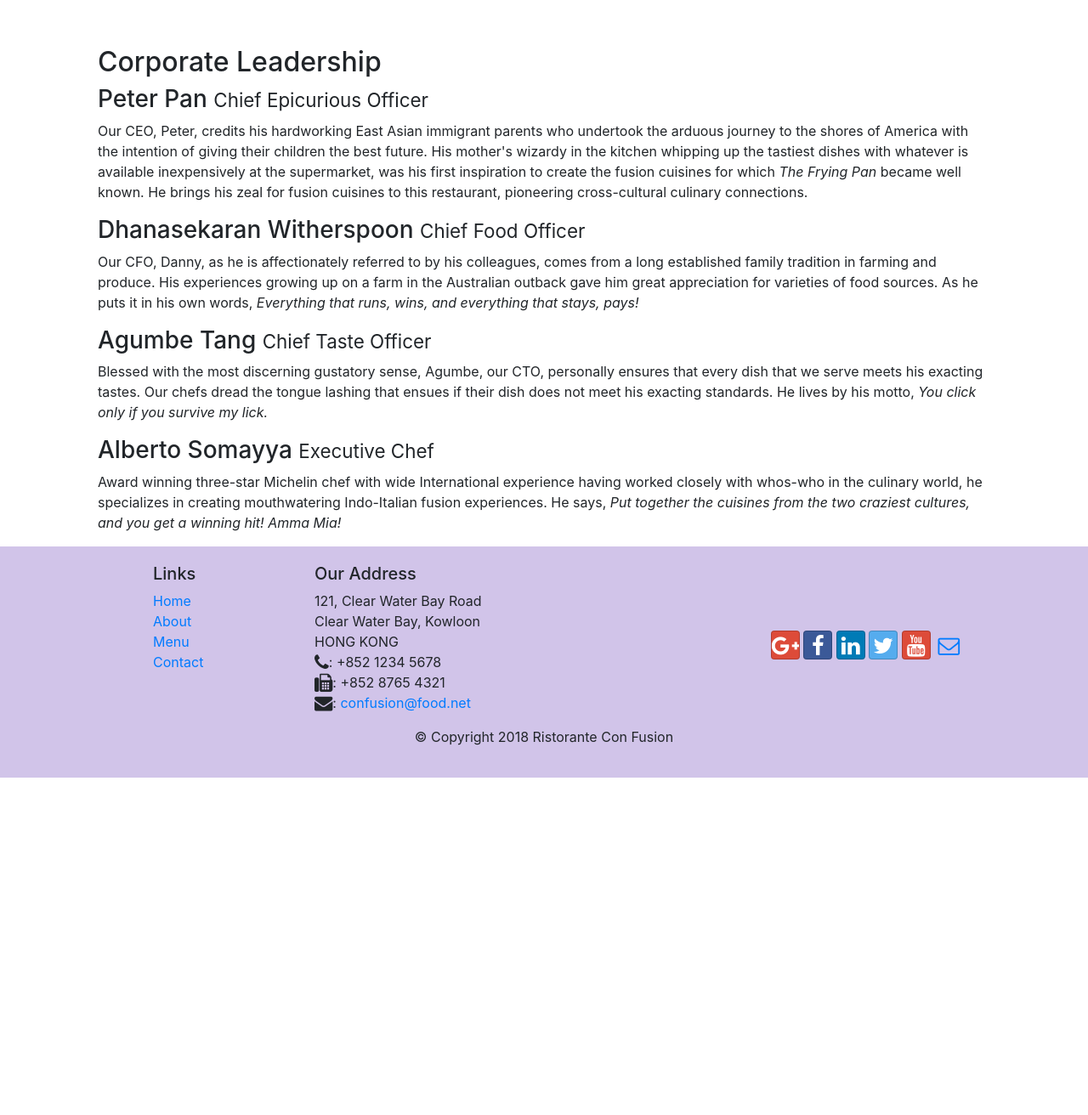
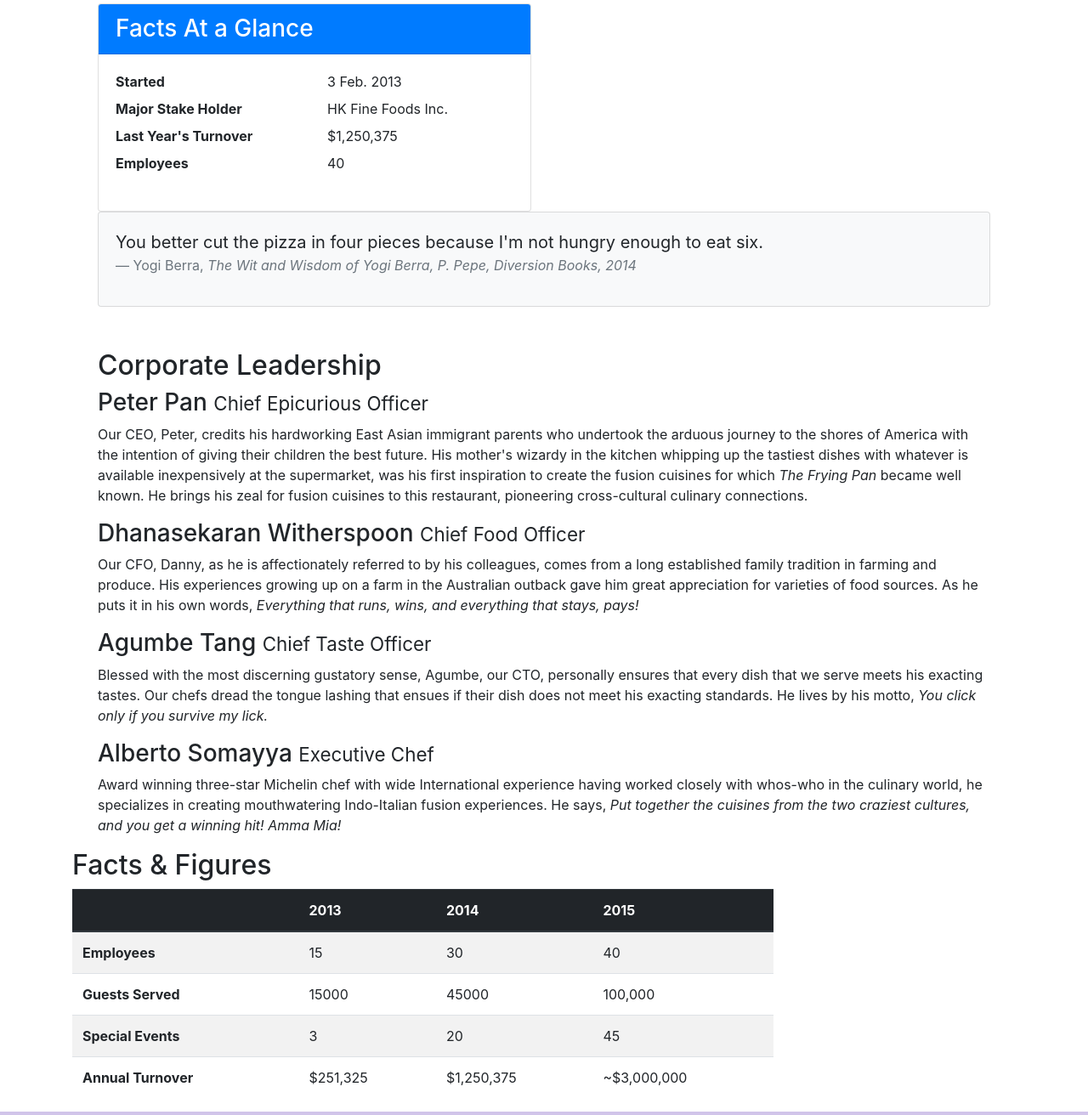
Before and after one commit to Asmit061/Hotel-website, a website: page aboutus.html in a window 1280 px wide. Shown: the part 770-2082 px from the top of the page at 85% size. Before the commit the page ends 1685 px from the top, so only its background shows below. Drawn offline with nearby package versions, Linux system fonts and the light colour scheme.

Commit message:
Tables and cards

```diff
--- a/aboutus.html
+++ b/aboutus.html
@@ -22,10 +22,14 @@
             <a class="navbar-brand" href="./index.html">Ristorante Con Fusion</a>
             <div class="collapse navbar-collapse" id="Navbar">
                 <ul class="navbar-nav mr-auto">
-                    <li class="nav-item"><a class="nav-link" href="./index.html"><span class="fa fa-home fa-lg"></span> Home</a></li>
-                    <li class="nav-item active"><a class="nav-link" href="#"><span class="fa fa-info fa-lg"></span> About</a></li>
-                    <li class="nav-item"><a class="nav-link" href="#"><span class="fa fa-list fa-lg"></span> Menu</a></li>
-                    <li class="nav-item"><a class="nav-link" href="./contactus.html"><span class="fa fa-address-card fa-lg"></span> Contact</a></li>
+                    <li class="nav-item"><a class="nav-link" href="./index.html"><span class="fa fa-home fa-lg"></span>
+                            Home</a></li>
+                    <li class="nav-item active"><a class="nav-link" href="#"><span class="fa fa-info fa-lg"></span>
+                            About</a></li>
+                    <li class="nav-item"><a class="nav-link" href="#"><span class="fa fa-list fa-lg"></span> Menu</a>
+                    </li>
+                    <li class="nav-item"><a class="nav-link" href="./contactus.html"><span
+                                class="fa fa-address-card fa-lg"></span> Contact</a></li>
                 </ul>
             </div>
         </div>
@@ -35,7 +39,8 @@
             <div class="row">
                 <div class="col-12  col-sm-7">
                     <h1>Ristorante con Fusion</h1>
-                    <p>We take inspiration from the World's best cuisines, and create a unique fusion experience. Our lipsmacking creations will tickle your culinary senses!</p>
+                    <p>We take inspiration from the World's best cuisines, and create a unique fusion experience. Our
+                        lipsmacking creations will tickle your culinary senses!</p>
                 </div>
                 <div class="col-12 col-sm">
                 </div>
@@ -56,12 +61,44 @@
         </div>
 
         <div class="container  row-main">
-            <div class="col-6 col-sm-6">
+            <div class="col-12 col-sm-6">
                 <h2>Our History</h2>
-                <p>Started in 2010, Ristorante con Fusion quickly established itself as a culinary icon par excellence in Hong Kong. With its unique brand of world fusion cuisine that can be found nowhere else, it enjoys patronage from the A-list clientele in Hong Kong.  Featuring four of the best three-star Michelin chefs in the world, you never know what will arrive on your plate the next time you visit us.</p>
-                <p>The restaurant traces its humble beginnings to <em>The Frying Pan</em>, a successful chain started by our CEO, Mr. Peter Pan, that featured for the first time the world's best cuisines in a pan.</p>
+                <p>Started in 2010, Ristorante con Fusion quickly established itself as a culinary icon par excellence
+                    in Hong Kong. With its unique brand of world fusion cuisine that can be found nowhere else, it
+                    enjoys patronage from the A-list clientele in Hong Kong. Featuring four of the best three-star
+                    Michelin chefs in the world, you never know what will arrive on your plate the next time you visit
+                    us.</p>
+                <p>The restaurant traces its humble beginnings to <em>The Frying Pan</em>, a successful chain started by
+                    our CEO, Mr. Peter Pan, that featured for the first time the world's best cuisines in a pan.</p>
             </div>
-            <div>
+            <div class="col-12 col-sm-6 ">
+                <div class="card">
+                    <h3 class="card-header bg-primary text-white">Facts At a Glance</h3>
+                    <div class="card-body">
+                        <dl class="row">
+                            <dt class="col-6">Started</dt>
+                            <dd class="col-6">3 Feb. 2013</dd>
+                            <dt class="col-6">Major Stake Holder</dt>
+                            <dd class="col-6">HK Fine Foods Inc.</dd>
+                            <dt class="col-6">Last Year's Turnover</dt>
+                            <dd class="col-6">$1,250,375</dd>
+                            <dt class="col-6">Employees</dt>
+                            <dd class="col-6">40</dd>
+                        </dl>
+                    </div>
+                </div>
+            </div>
+            <div class="col-12">
+                <div class="card card-body bg-light">
+                    <blockquote class="blockquote">
+                        <p class="mb-0">You better cut the pizza in four pieces because
+                            I'm not hungry enough to eat six.</p>
+                        <footer class="blockquote-footer">Yogi Berra,
+                            <cite title="Source Title">The Wit and Wisdom of Yogi Berra,
+                            P. Pepe, Diversion Books, 2014</cite>
+                        </footer>
+                    </blockquote>
+                </div>
             </div>
         </div>
 
@@ -70,16 +107,75 @@
             <div class="col-6 col-sm-12">
                 <h2>Corporate Leadership</h2>
                 <h3>Peter Pan <small>Chief Epicurious Officer</small></h3>
-                <p class="d-none d-lg-block">Our CEO, Peter, credits his hardworking East Asian immigrant parents who undertook the arduous journey to the shores of America with the intention of giving their children the best future. His mother's wizardy in the kitchen whipping up the tastiest dishes with whatever is available inexpensively at the supermarket, was his first inspiration to create the fusion cuisines for which <em>The Frying Pan</em> became well known. He brings his zeal for fusion cuisines to this restaurant, pioneering cross-cultural culinary connections.</p>
+                <p class="d-none d-lg-block">Our CEO, Peter, credits his hardworking East Asian immigrant parents who
+                    undertook the arduous journey to the shores of America with the intention of giving their children
+                    the best future. His mother's wizardy in the kitchen whipping up the tastiest dishes with whatever
+                    is available inexpensively at the supermarket, was his first inspiration to create the fusion
+                    cuisines for which <em>The Frying Pan</em> became well known. He brings his zeal for fusion cuisines
+                    to this restaurant, pioneering cross-cultural culinary connections.</p>
                 <h3>Dhanasekaran Witherspoon <small>Chief Food Officer</small></h3>
-                <p class="d-none d-lg-block">Our CFO, Danny, as he is affectionately referred to by his colleagues, comes from a long established family tradition in farming and produce. His experiences growing up on a farm in the Australian outback gave him great appreciation for varieties of food sources. As he puts it in his own words, <em>Everything that runs, wins, and everything that stays, pays!</em></p>
+                <p class="d-none d-lg-block">Our CFO, Danny, as he is affectionately referred to by his colleagues,
+                    comes from a long established family tradition in farming and produce. His experiences growing up on
+                    a farm in the Australian outback gave him great appreciation for varieties of food sources. As he
+                    puts it in his own words, <em>Everything that runs, wins, and everything that stays, pays!</em></p>
                 <h3>Agumbe Tang <small>Chief Taste Officer</small></h3>
-                <p class="d-none d-lg-block">Blessed with the most discerning gustatory sense, Agumbe, our CTO, personally ensures that every dish that we serve meets his exacting tastes. Our chefs dread the tongue lashing that ensues if their dish does not meet his exacting standards. He lives by his motto, <em>You click only if you survive my lick.</em></p>
+                <p class="d-none d-lg-block">Blessed with the most discerning gustatory sense, Agumbe, our CTO,
+                    personally ensures that every dish that we serve meets his exacting tastes. Our chefs dread the
+                    tongue lashing that ensues if their dish does not meet his exacting standards. He lives by his
+                    motto, <em>You click only if you survive my lick.</em></p>
                 <h3>Alberto Somayya <small>Executive Chef</small></h3>
-                <p class="d-none d-lg-block">Award winning three-star Michelin chef with wide International experience having worked closely with whos-who in the culinary world, he specializes in creating mouthwatering Indo-Italian fusion experiences. He says, <em>Put together the cuisines from the two craziest cultures, and you get a winning hit! Amma Mia!</em></p>
+                <p class="d-none d-lg-block">Award winning three-star Michelin chef with wide International experience
+                    having worked closely with whos-who in the culinary world, he specializes in creating mouthwatering
+                    Indo-Italian fusion experiences. He says, <em>Put together the cuisines from the two craziest
+                        cultures, and you get a winning hit! Amma Mia!</em></p>
             </div>
         </div>
+        <div class="row row-content">
+            <div class="col-12 col-sm-9">
+                <h2>Facts &amp; Figures</h2>
+                <div class="table-responsive">
+                    <table class="table table-striped">
+                        <thead class="thead-dark">
+                            <tr>
+                                <th>&nbsp;</th>
+                                <th>2013</th>
+                                <th>2014</th>
+                                <th>2015</th>
+                            </tr>
+                        </thead>
+                        <tbody>
+                            <tr>
+                                <th>Employees</th>
+                                <td>15</td>
+                                <td>30</td>
+                                <td>40</td>
+                            </tr>
+                            <tr>
+                                <th>Guests Served</th>
+                                <td>15000</td>
+                                <td>45000</td>
+                                <td>100,000</td>
+                            </tr>
+                            <tr>
+                                <th>Special Events</th>
+                                <td>3</td>
+                                <td>20</td>
+                                <td>45</td>
+                            </tr>
+                            <tr>
+                                <th>Annual Turnover</th>
+                                <td>$251,325</td>
+                                <td>$1,250,375</td>
+                                <td>~$3,000,000</td>
+                            </tr>
+                        </tbody>
+                    </table>
+                </div>
+            </div>
+            <div class="col-12 col-sm-3">
 
+            </div>
+        </div>
     </div>
 
     <footer class="footer">
@@ -107,11 +203,16 @@
                 </div>
                 <div class="col-12 col-sm-4 align-self-center">
                     <div class="text-center">
-                        <a class="btn btn-social-icon btn-google" href="http://google.com/+"><i class="fa fa-google-plus"></i></a>
-                        <a class="btn btn-social-icon btn-facebook" href="http://www.facebook.com/profile.php?id="><i class="fa fa-facebook"></i></a>
-                        <a class="btn btn-social-icon btn-linkedin" href="http://www.linkedin.com/in/"><i class="fa fa-linkedin"></i></a>
-                        <a class="btn btn-social-icon btn-twitter" href="http://twitter.com/"><i class="fa fa-twitter"></i></a>
-                        <a class="btn btn-social-icon btn-google" href="http://youtube.com/"><i class="fa fa-youtube"></i></a>
+                        <a class="btn btn-social-icon btn-google" href="http://google.com/+"><i
+                                class="fa fa-google-plus"></i></a>
+                        <a class="btn btn-social-icon btn-facebook" href="http://www.facebook.com/profile.php?id="><i
+                                class="fa fa-facebook"></i></a>
+                        <a class="btn btn-social-icon btn-linkedin" href="http://www.linkedin.com/in/"><i
+                                class="fa fa-linkedin"></i></a>
+                        <a class="btn btn-social-icon btn-twitter" href="http://twitter.com/"><i
+                                class="fa fa-twitter"></i></a>
+                        <a class="btn btn-social-icon btn-google" href="http://youtube.com/"><i
+                                class="fa fa-youtube"></i></a>
                         <a class="btn btn-social-icon" href="mailto:"><i class="fa fa-envelope-o"></i></a>
                     </div>
                 </div>
```
Lines whose indentation alone changed are shown as unchanged.
